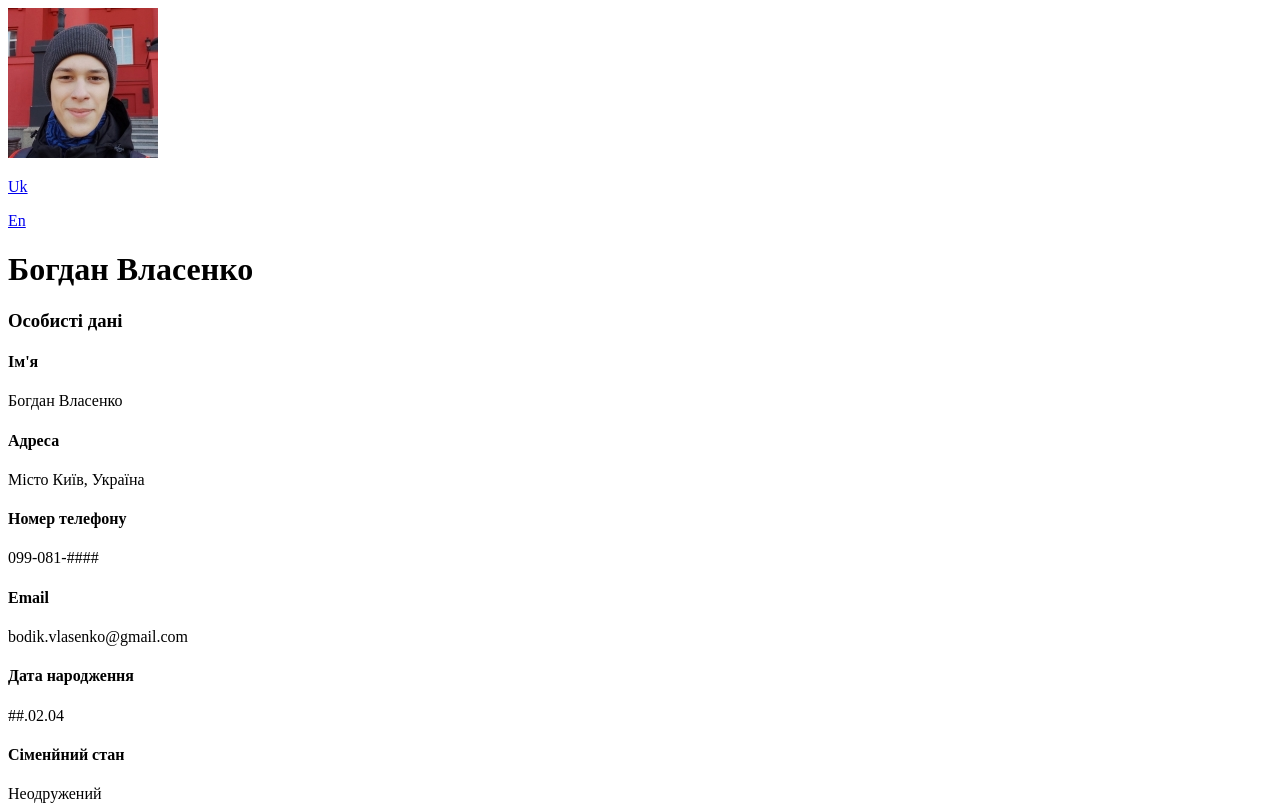
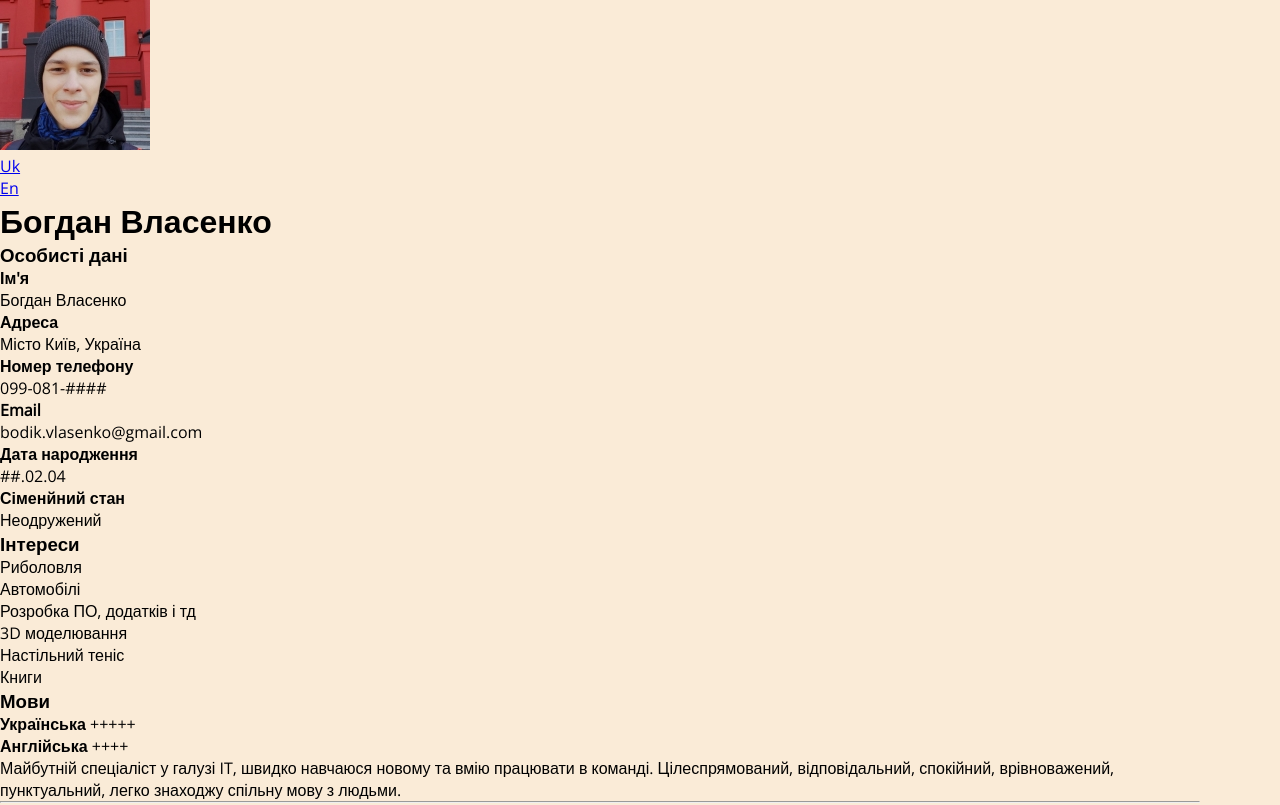
Before and after one commit to BohdanVlas/WebDesign_2022, a plain HTML site: page Practices/Practice2/CVpage.html in a window 1280 px wide. Shown: the top 805 px of the page. Drawn offline with nearby package versions, Linux system fonts and the light colour scheme.

Commit message:
some changes

```diff
--- a/Practices/Practice2/CSS/style.css
+++ b/Practices/Practice2/CSS/style.css
@@ -0,0 +1,9 @@
+@import url('https://fonts.googleapis.com/css2?family=Open+Sans:wght@300&display=swap');
+
+*{
+    font-family: 'Open Sans', sans-serif;
+    background-color: antiquewhite;
+    max-width: 1200px;
+    margin: 0;
+    padding: 0;
+}
--- a/Practices/Practice2/CVpage.html
+++ b/Practices/Practice2/CVpage.html
@@ -5,6 +5,8 @@
     <meta http-equiv="X-UA-Compatible" content="IE=edge">
     <meta name="viewport" content="width=device-width, initial-scale=1.0">
     <title>My CV</title>
+    <link rel="stylesheet" href="./CSS/style.css">
+    <script src="https://kit.fontawesome.com/6f584de476.js" crossorigin="anonymous"></script>
 </head>
 <body>
     <header>
```
Also changed, not shown: Practices/Practice2/CVEnpage.html (+1 -0 lines).
